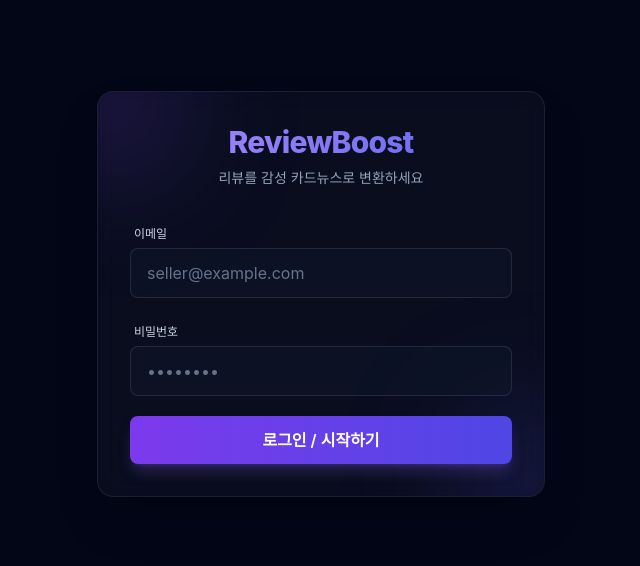
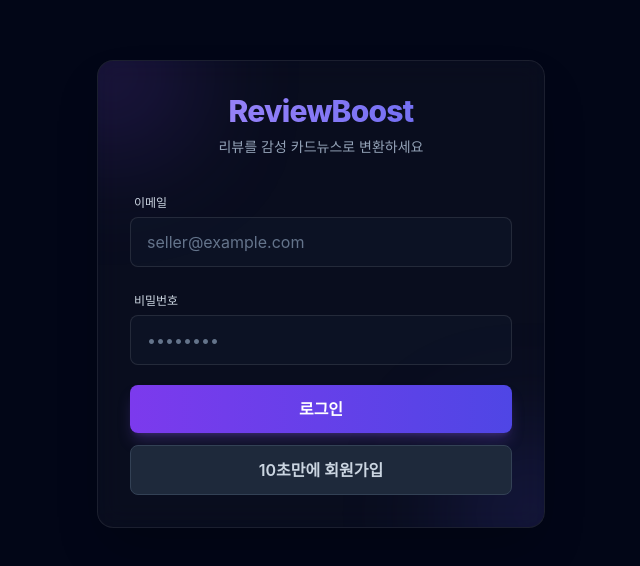
Before and after one commit to JunHoKim21/ReviewBoost-, a Next.js app: page /login in a window 1280 px wide. Shown: the part 106-672 px from the top of the page, without its empty margins (319-959 px from the left). Built offline with nearby package versions, Linux system fonts and the light colour scheme.

Commit message:
feat: separate sign up button and logic in login page

```diff
--- a/src/app/login/page.tsx
+++ b/src/app/login/page.tsx
@@ -23,17 +23,36 @@ export default function LoginPage() {
         password,
       });
 
-      if (error) {
-        throw new Error(error.message);
-      }
+      if (error) throw new Error(error.message);
 
-      // 로컬 스토리지에 유저 ID 임시 저장 (추후 전역 상태나 Auth Token 활용 권장)
       if (data.user) {
         localStorage.setItem('user_token', data.user.id);
       }
       router.push('/');
     } catch (err: any) {
-      setErrorMsg(err.message || '로그인 중 오류가 발생했습니다.');
+      setErrorMsg('로그인 실패: ' + (err.message || '오류가 발생했습니다.'));
+    } finally {
+      setIsLoading(false);
+    }
+  };
+
+  const handleSignup = async (e: React.FormEvent) => {
+    e.preventDefault();
+    setIsLoading(true);
+    setErrorMsg('');
+
+    try {
+      // Supabase 회원가입 시도
+      const { data, error } = await supabase.auth.signUp({
+        email,
+        password,
+      });
+
+      if (error) throw new Error(error.message);
+
+      alert('회원가입이 완료되었습니다! 동일한 정보로 로그인해주세요.');
+    } catch (err: any) {
+      setErrorMsg('회원가입 실패: ' + (err.message || '오류가 발생했습니다.'));
     } finally {
       setIsLoading(false);
     }
@@ -83,21 +102,25 @@ export default function LoginPage() {
               <p className="text-red-400 text-xs text-center">{errorMsg}</p>
             )}
 
-            <button
-              type="submit"
-              disabled={isLoading}
-              className="w-full py-3 mt-4 bg-gradient-to-r from-violet-600 to-indigo-600 hover:from-violet-500 hover:to-indigo-500 rounded-lg font-semibold shadow-lg shadow-violet-500/25 transition-all flex justify-center items-center gap-2 disabled:opacity-50 disabled:cursor-not-allowed"
-            >
-              {isLoading ? (
-                <>
-                  <svg className="animate-spin h-5 w-5 text-white" xmlns="http://www.w3.org/2000/svg" fill="none" viewBox="0 0 24 24">
-                    <circle className="opacity-25" cx="12" cy="12" r="10" stroke="currentColor" strokeWidth="4"></circle>
-                    <path className="opacity-75" fill="currentColor" d="M4 12a8 8 0 018-8V0C5.373 0 0 5.373 0 12h4zm2 5.291A7.962 7.962 0 014 12H0c0 3.042 1.135 5.824 3 7.938l3-2.647z"></path>
-                  </svg>
-                  로그인 중...
-                </>
-              ) : '로그인 / 시작하기'}
-            </button>
+            <div className="flex flex-col gap-3 mt-4">
+              <button
+                type="button"
+                onClick={handleLogin}
+                disabled={isLoading}
+                className="w-full py-3 bg-gradient-to-r from-violet-600 to-indigo-600 hover:from-violet-500 hover:to-indigo-500 rounded-lg font-semibold shadow-lg shadow-violet-500/25 transition-all flex justify-center items-center gap-2 disabled:opacity-50 disabled:cursor-not-allowed"
+              >
+                {isLoading ? '처리 중...' : '로그인'}
+              </button>
+
+              <button
+                type="button"
+                onClick={handleSignup}
+                disabled={isLoading}
+                className="w-full py-3 bg-slate-800 hover:bg-slate-700 text-slate-300 rounded-lg font-semibold transition-all flex justify-center items-center gap-2 disabled:opacity-50 disabled:cursor-not-allowed border border-slate-700"
+              >
+                10초만에 회원가입
+              </button>
+            </div>
           </form>
         </div>
       </div>
```
